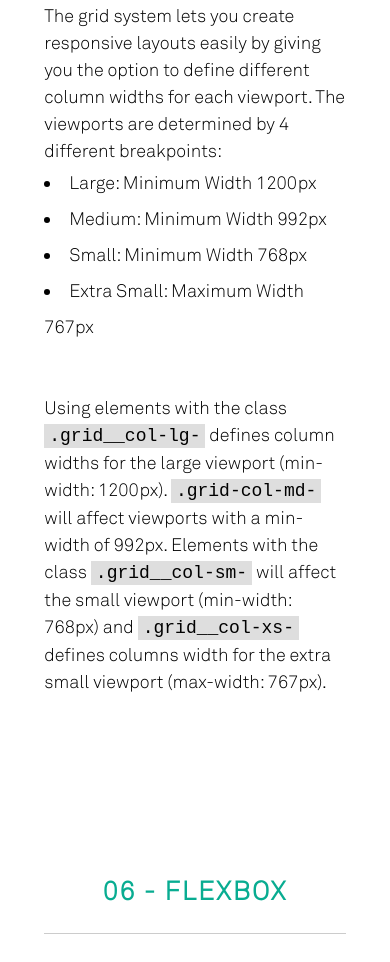
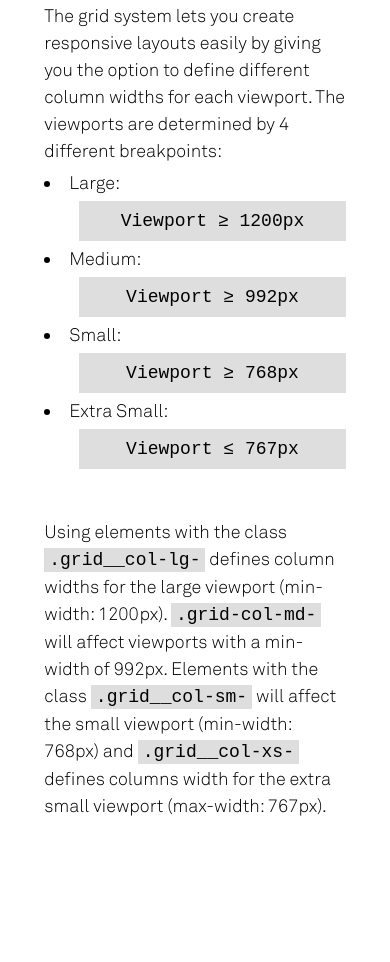
Before and after one commit to Parasail-Health/parasail, a website: page docs/index.html in a window 390 px wide. Shown: the part 8236-9198 px from the top of the page. Drawn offline with nearby package versions, Linux system fonts and the light colour scheme.

Commit message:
(cleanup) Changed wording of responsive layout section

```diff
--- a/docs/css/styles.scss
+++ b/docs/css/styles.scss
@@ -216,6 +216,30 @@ code {
   .responsive-layout__list {
     font-size: 18px;
     margin-bottom: 50px;
+    li {
+      &:nth-child(1) code {
+        margin-left: 52px;
+      }
+      &:nth-child(2) code {
+        margin-left: 31px;
+      }
+      &:nth-child(3) code {
+        margin-left: 52px;
+      }
+      &:nth-child(4) code {
+        margin-left: 5px;
+      }
+      @media only screen and (max-width: 425px) {
+        &:nth-child(1) code,
+        &:nth-child(2) code,
+        &:nth-child(3) code,
+        &:nth-child(4) code {
+          display: block;
+          text-align: center;
+          margin-left: 35px;
+        }
+      }
+    }
   }
   .demo-layout {
     position: absolute;
--- a/docs/index.html
+++ b/docs/index.html
@@ -282,11 +282,11 @@
 				<h3>Responsive Layouts</h3>
 				<article class="responsive-layout">
 					<p>The grid system lets you create responsive layouts easily by giving you the option to define different column widths for each viewport. The viewports are determined by 4 different breakpoints:</p>
-					<ul class="unordered-list responsive-layout__list" style="margin-bottom: 50px;">
-						<li>Large: Minimum Width 1200px</li>
-						<li>Medium: Minimum Width 992px</li>
-						<li>Small: Minimum Width 768px</li>
-						<li>Extra Small: Maximum Width 767px</li>
+					<ul class="unordered-list responsive-layout__list">
+						<li>Large: <code>Viewport &ge; 1200px</code></li>
+						<li>Medium: <code>Viewport &ge; 992px</code></li>
+						<li>Small: <code>Viewport &ge; 768px</code></li>
+						<li>Extra Small: <code>Viewport &le; 767px</code></li>
 					</ul>
 					<p>Using elements with the class <code>.grid__col-lg-</code> defines column widths for the large viewport (min-width: 1200px). <code>.grid-col-md-</code> will affect viewports with a min-width of 992px. Elements with the class <code>.grid__col-sm-</code> will affect the small viewport (min-width: 768px) and <code>.grid__col-xs-</code> defines columns width for the extra small viewport (max-width: 767px).</p>
 					<iframe src="demo-layout.html" class="demo-layout"></iframe>
```
Also changed, not shown: docs/css/styles.css.
